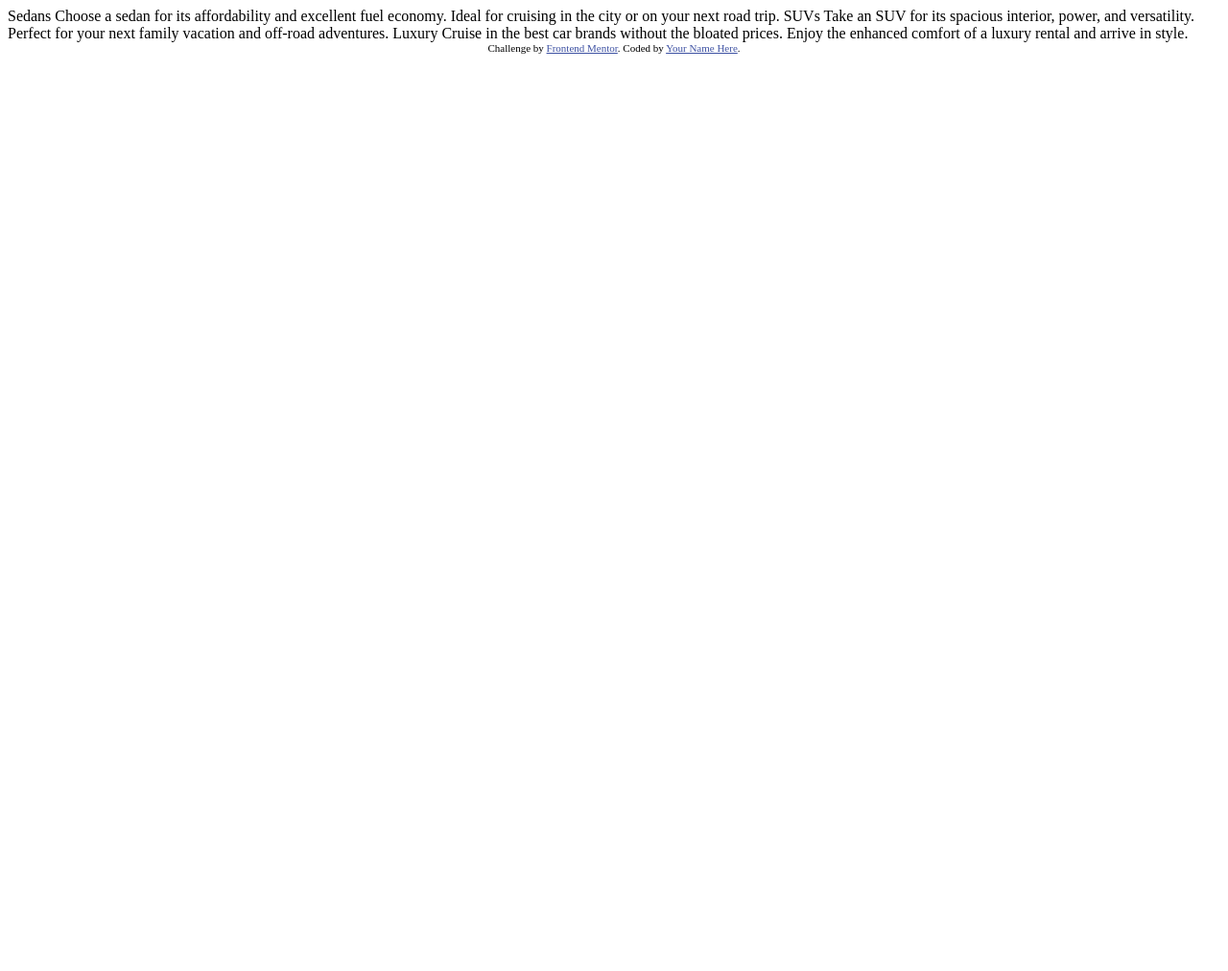
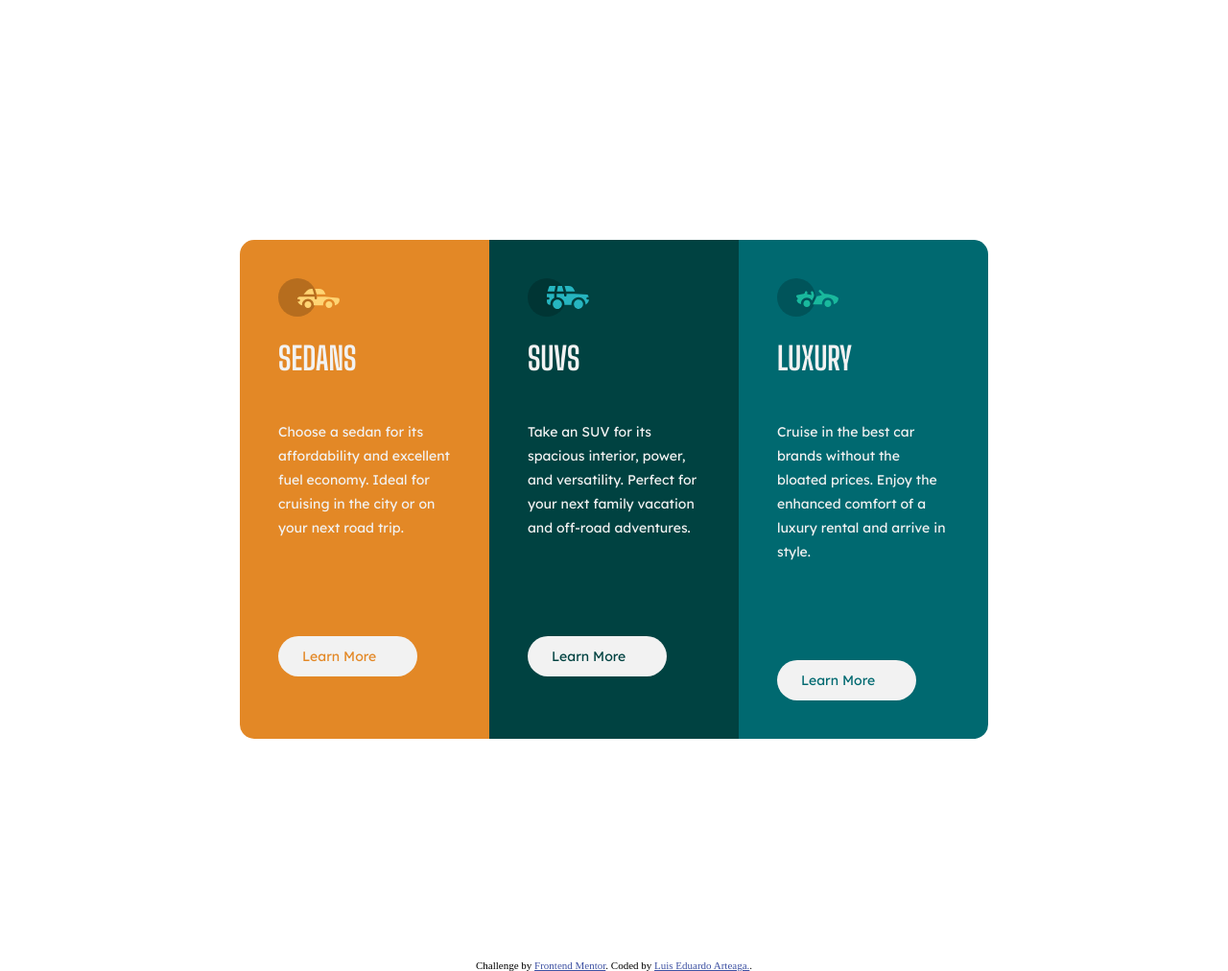
Before and after one commit to ledarteaga/3-column-preview-card, a plain HTML site: page index.html in a window 1280 px wide. Shown: the whole page at 96% size. Before the commit the page ends 800 px from the top, so only its background shows below. Drawn offline with Linux system fonts and the light colour scheme.

Commit message:
Maquetado el html

```diff
--- a/index.html
+++ b/index.html
@@ -3,8 +3,10 @@
 <head>
   <meta charset="UTF-8">
   <meta name="viewport" content="width=device-width, initial-scale=1.0"> <!-- displays site properly based on user's device -->
-
+  <link rel="preconnect" href="https://fonts.gstatic.com">
+<link href="https://fonts.googleapis.com/css2?family=Big+Shoulders+Display:wght@700&family=Lexend+Deca&display=swap" rel="stylesheet">
   <link rel="icon" type="image/png" sizes="32x32" href="./images/favicon-32x32.png">
+  <link rel="stylesheet" href="styles/styles.css">
 
   <title>Frontend Mentor | 3-column preview card component</title>
 
@@ -16,21 +18,49 @@
 </head>
 <body>
 
-  Sedans
-  Choose a sedan for its affordability and excellent fuel economy. Ideal for cruising in the city
-  or on your next road trip.
+  <div class="container">
+    <div class="card-container">
+     <div class="yellow-card card">
+       <figure>
+         <img src="images/icon-sedans.svg" alt="" srcset="">
+       </figure>
+      <h2>SEDANS</h2>
+      <p>Choose a sedan for its affordability and excellent fuel economy. Ideal for cruising in the city
+        or on your next road trip.</p>
+        <div class="btn">
+          <h3>Learn More</h3>
+        </div>
+     </div>
 
-  SUVs
-  Take an SUV for its spacious interior, power, and versatility. Perfect for your next family vacation
-  and off-road adventures.
+     <div class="blue-card card">
+      <figure>
+        <img src="images/icon-suvs.svg" alt="" srcset="">
+      </figure>
+      <h2>SUVS</h2>
+      <p>Take an SUV for its spacious interior, power, and versatility. Perfect for your next family vacation
+        and off-road adventures.</p>
+        <div class="btn">
+          <h3>Learn More</h3>
+        </div>
+     </div>
 
-  Luxury
-  Cruise in the best car brands without the bloated prices. Enjoy the enhanced comfort of a luxury
-  rental and arrive in style.
+     <div class="green-card card">
+      <figure>
+        <img src="images/icon-luxury.svg" alt="" srcset="">
+      </figure>
+      <h2>LUXURY</h2>
+      <p>Cruise in the best car brands without the bloated prices. Enjoy the enhanced comfort of a luxury
+        rental and arrive in style.</p>
+        <div class="btn">
+          <h3>Learn More</h3>
+        </div>
+     </div>
+    </div>
+  </div>
 
   <div class="attribution">
     Challenge by <a href="https://www.frontendmentor.io?ref=challenge" target="_blank">Frontend Mentor</a>.
-    Coded by <a href="#">Your Name Here</a>.
+    Coded by <a href="#">Luis Eduardo Arteaga.</a>.
   </div>
 </body>
 </html>
```
